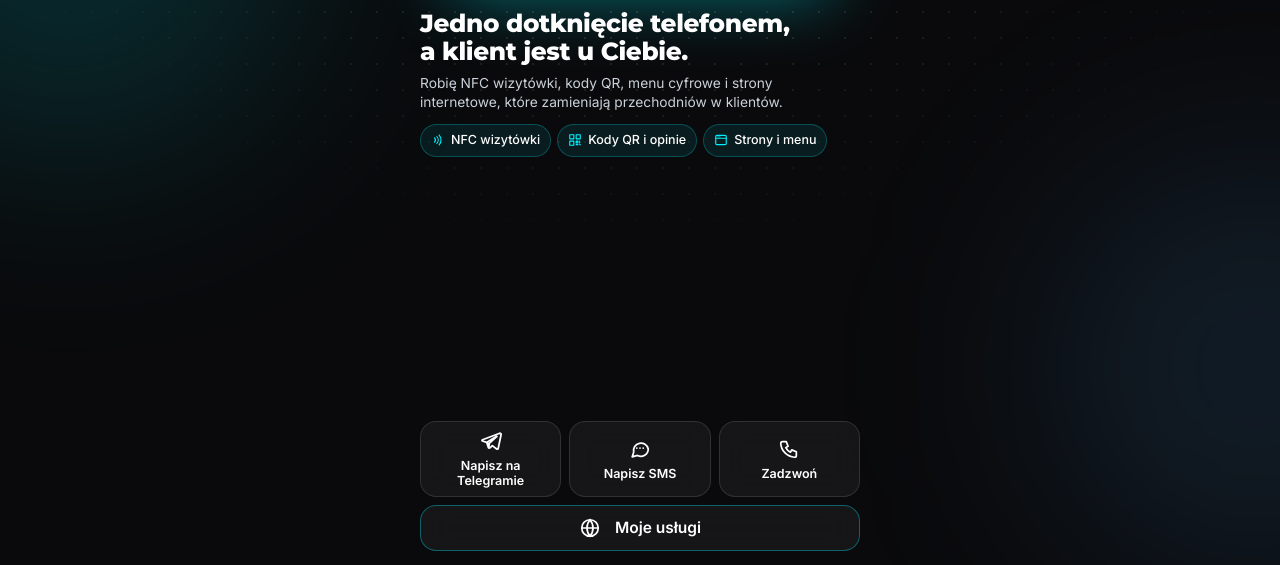
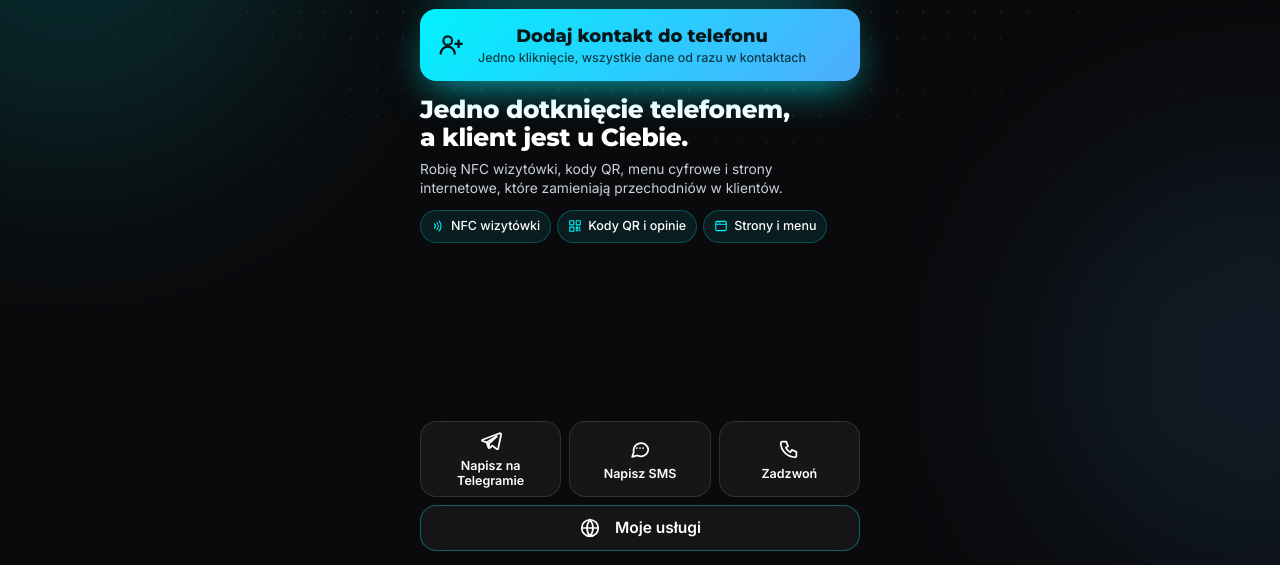
Before and after one commit to k236-creator/Wizyt-wka-Cyryl, a plain HTML site: page index.html in a window 1280 px wide. Shown: the part 235-800 px from the top of the page. Drawn offline with Linux system fonts and the light colour scheme.

Commit message:
Add files via upload

```diff
--- a/index.html
+++ b/index.html
@@ -109,8 +109,8 @@ h1{font-weight:800;font-size:clamp(1.55rem,6.4vw,1.95rem);line-height:1.12;lette
 .foot{margin-top:22px;text-align:center;font-size:12.5px;color:#7f8893}
 
 /* one orchestrated entrance */
-.in{opacity:0;transform:translateY(18px);animation:up .7s cubic-bezier(.2,.7,.2,1) forwards;animation-delay:calc(var(--i)*.09s + .05s)}
-@keyframes up{to{opacity:1;transform:none}}
+.in{animation:up .7s cubic-bezier(.2,.7,.2,1) backwards;animation-delay:calc(var(--i)*.09s + .05s)}
+@keyframes up{from{opacity:0;transform:translateY(18px)}}
 @media (prefers-reduced-motion:reduce){
   *,*::before,*::after{animation:none!important;transition:none!important}
   .in{opacity:1;transform:none}
@@ -155,6 +155,12 @@ h1{font-size:clamp(1.22rem,5.4vw,1.55rem);line-height:1.14}
 .qr{width:52px;height:52px;right:16px;bottom:13px}
 .nfc{right:14px;top:10px}
 @media (max-height:640px){.sub{display:none}.card{height:104px}.who .display br{display:none}.who .display{font-size:1.28rem}}
+
+/* priority save button */
+.savewrap{margin:0 0 14px}
+.btn.main{min-height:72px;font-size:1.12rem}
+.btn.main small{font-size:12.5px;opacity:.8}
+@media (max-height:640px){.savewrap{margin-bottom:10px}.btn.main{min-height:62px}}
 </style>
 </head>
 <body>
@@ -182,6 +188,14 @@ h1{font-size:clamp(1.22rem,5.4vw,1.55rem);line-height:1.14}
     </div>
   </div>
 
+  <div class="in savewrap" style="--i:2">
+    <button class="btn main" id="save" type="button">
+      <svg class="add" viewBox="0 0 24 24"><circle cx="9" cy="8" r="4"/><path d="M2.5 20a6.5 6.5 0 0 1 13 0M19 8v6M16 11h6"/></svg>
+      <svg class="ck" viewBox="0 0 24 24"><path d="M4 12.5l5 5L20 6.5"/></svg>
+      <span><span data-t="save"></span><small data-t="saveSub"></small></span>
+    </button>
+  </div>
+
   <div class="pitch">
     <h1 class="in" style="--i:2" data-t="head"></h1>
     <p class="sub in" style="--i:3" data-t="sub"></p>
@@ -193,11 +207,6 @@ h1{font-size:clamp(1.22rem,5.4vw,1.55rem);line-height:1.14}
   </div>
 
   <div class="actions">
-    <button class="btn main in" style="--i:5" id="save" type="button">
-      <svg class="add" viewBox="0 0 24 24"><circle cx="9" cy="8" r="4"/><path d="M2.5 20a6.5 6.5 0 0 1 13 0M19 8v6M16 11h6"/></svg>
-      <svg class="ck" viewBox="0 0 24 24"><path d="M4 12.5l5 5L20 6.5"/></svg>
-      <span><span data-t="save"></span><small data-t="saveSub"></small></span>
-    </button>
     <div class="row3">
       <a class="btn tile in" style="--i:6" id="tg" href="https://t.me/crljkb" target="_blank" rel="noopener">
         <svg viewBox="0 0 24 24"><path d="M21.5 3.5L2.8 10.7c-.9.4-.9 1.1-.2 1.3l4.7 1.5 1.8 5.6c.2.6.4.8.9.8s.6-.2 1-.5l2.4-2.3 4.8 3.6c.9.5 1.5.2 1.7-.8l3.1-14.7c.3-1.2-.4-1.8-1.5-1.3zM8 13.2l9.7-6.1c.5-.3.9-.1.5.2l-8.1 7.3-.3 3.3z"/></svg>
```
